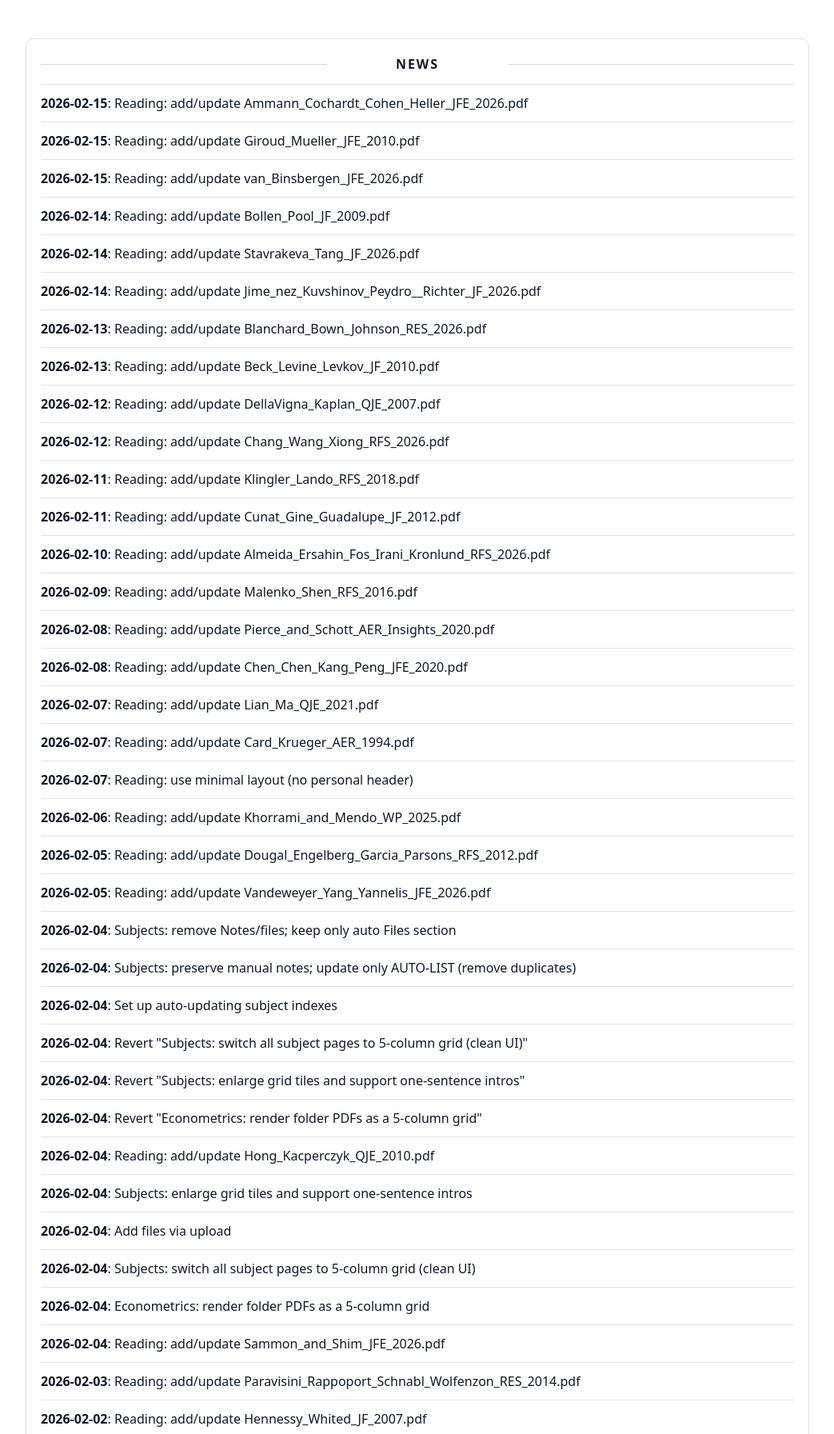
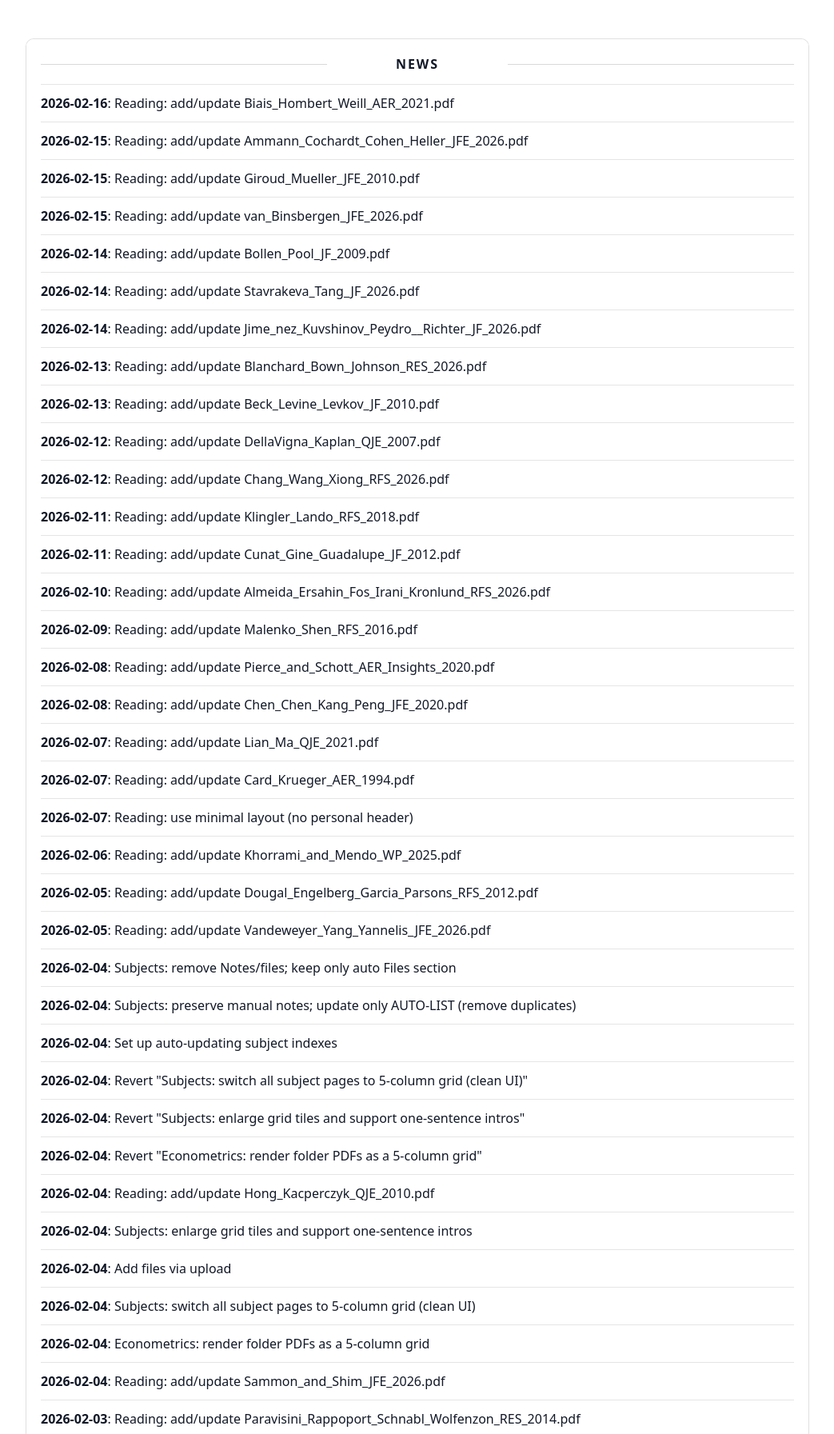
Before and after one commit to yaxinzn/study-archive, a Jekyll site: the page built from updates/index.md, in a window 1280 px wide, cut to the strip 476-2269 px from the top of the page. Shown: the whole strip at 80% size, without its empty margins (118-1161 px from the left). Built offline with Jekyll 4.4.1, drawn with Linux system fonts in a browser that asks for light colours; some of the changed text lies outside the part shown.

Commit message:
chore: update NEWS feed

```diff
--- a/_data/news.yml
+++ b/_data/news.yml
@@ -1,4 +1,7 @@
 # Auto-generated update history (sorted newest -> oldest). Do not edit manually.
+- ts: "1771241921"
+  date: "2026-02-16"
+  title: "Reading: add/update Biais_Hombert_Weill_AER_2021.pdf"
 - ts: "1771154498"
   date: "2026-02-15"
   title: "Reading: add/update Ammann_Cochardt_Cohen_Heller_JFE_2026.pdf"
```
